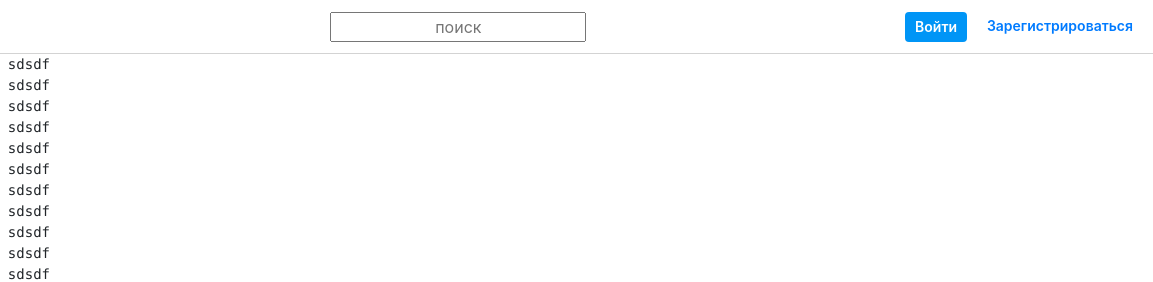
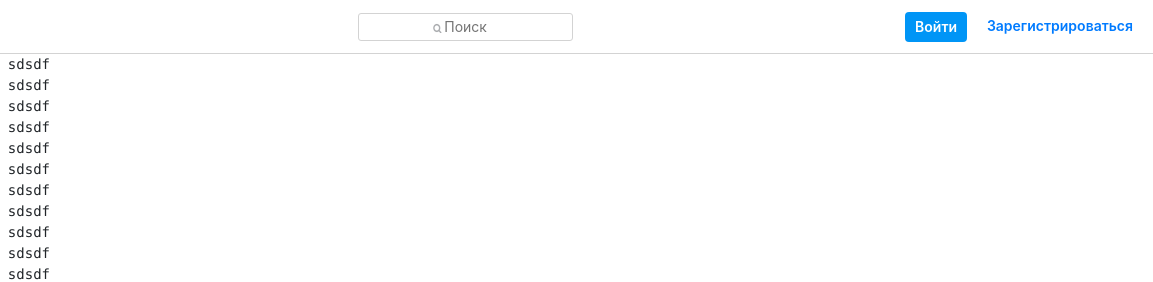
Before and after one commit to Shalamnik/insta-study-project, a plain HTML site: page index.html in a window 1280 px wide. Shown: the top 282 px of the page, 127-1280 px from the left. Drawn offline with nearby package versions, Linux system fonts and the light colour scheme.

Commit message:
made static search input

```diff
--- a/index.html
+++ b/index.html
@@ -19,7 +19,8 @@
                     <a href="https://www.instagram.com/"><img src="img/title.png" alt=""></a>
                 </div>
                 <div class="nav-item search">
-                    <input type="text" placeholder="поиск">
+                    <img src="img/search.png" alt="search-img">
+                    <input type="text" placeholder="Поиск">
                 </div>
                 <div class="nav-item right">
                     <span class="log-link">
@@ -119,7 +120,7 @@
                 sdsdf
                 sdsdf
                 sdsdf
-            </pre>
+            </pr>
         </main>
 
         <footer>
--- a/styles/scss/main.scss
+++ b/styles/scss/main.scss
@@ -32,6 +32,20 @@
 
         .nav-item.search input{
             text-align: center;
+            min-width: 125px;
+            width: 215px;
+            height: 28px;
+            margin: 0 auto;
+            border: 1px solid lightgrey;
+            border-radius: 3px;
+            font-size: 14px;
+            line-height: 18px;
+        }
+
+        .nav-item.search img {
+            position: relative;
+            top: 0px;
+            left: 88px;
         }
 
         .nav-item.right {
```
Also changed, not shown: img/search.png (added), styles/css/main.css, 1 other file.
